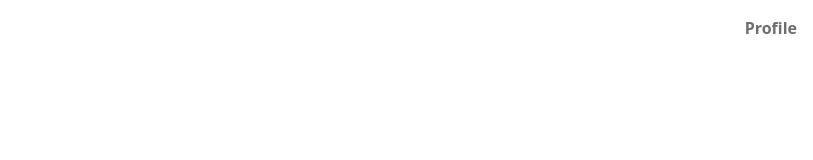
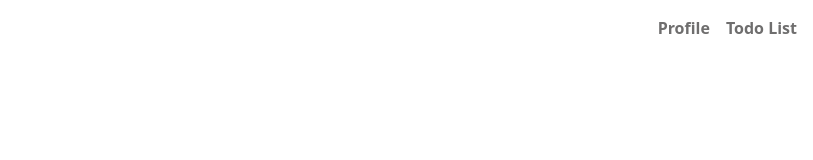
Before and after one commit to HelenaRhawi/PlanIt, a React (Vite) app in the folder planit/: page / in a window 1280 px wide. Shown: the top 160 px of the page, without its empty margins (467-1280 px from the left). Built offline with nearby package versions, Linux system fonts and the light colour scheme.

Commit message:
added link-btn for todo-page

```diff
--- a/planit/src/components/navbar/NavBar.jsx
+++ b/planit/src/components/navbar/NavBar.jsx
@@ -14,6 +14,10 @@ function Navbar () {
             {location.pathname !== '/profile' &&(
             <Link to="/profile" className="nav-link">Profile</Link>
             )}
+
+            {location.pathname !== '/todolist' &&(
+                <Link to="/todolist" className="nav-link">Todo List</Link>
+            )}
         </nav>
 
         <div className="bottom-nav">
```
